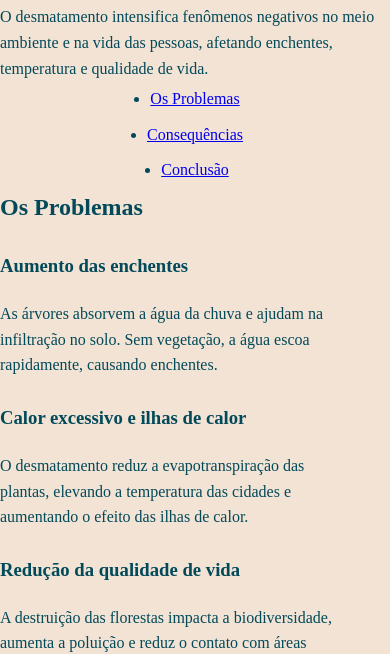
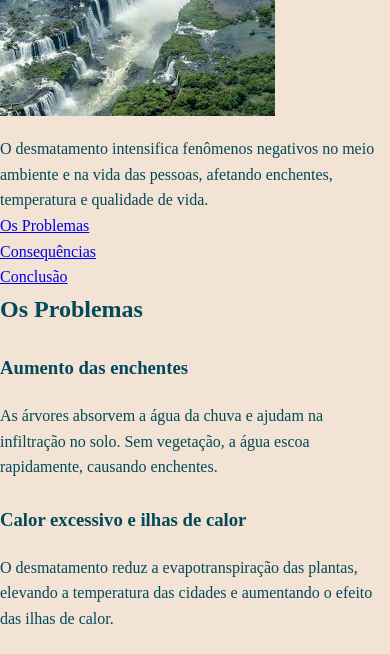
Before and after one commit to PittAmaRoblox/Projeto-Agrigrinho, a plain HTML site: page index.html in a window 390 px wide. Shown: the part 118-772 px from the top of the page. Drawn offline with Linux system fonts and the light colour scheme; a web font is replaced by a local one.

Commit message:
ALTERAÇOes

```diff
--- a/index.html
+++ b/index.html
@@ -8,7 +8,7 @@
 <body>
     <header>
         <h1>Impacto do Desmatamento</h1>
-        <img src="cataratas-do-iguacu.jpg" alt="Foto das Cataratas do Iguaçu, um lugar com muitas árvores e mata nativa preservada.">
+        <img src="img/images.jpeg" alt="Foto das Cataratas do Iguaçu, um lugar com muitas árvores e mata nativa preservada.">
         <p>O desmatamento intensifica fenômenos negativos no meio ambiente e na vida das pessoas, afetando enchentes, temperatura e qualidade de vida.</p>
         <nav>
             <ul>
--- a/styles.css
+++ b/styles.css
@@ -11,6 +11,11 @@
     --font-titulo: "Rakkas", serif;
 }
 
+/* código omitido */
+
+/* código omitido */
+
+/* Reset */
 * {
     margin: 0;
     padding: 0;
@@ -37,22 +42,4 @@ img {
     max-width: 90%;
 }
 
-@media (max-width: 768px) {
-    .conteudo {
-        width: 90%;
-    }
-
-    nav ul {
-        display: flex;
-        flex-direction: column;
-        align-items: center;
-    }
-
-    nav ul li {
-        margin: 5px 0;
-    }
-
-    .cta-button {
-        width: 100%;
-    }
-}
+/* código omitido */
```
Also changed, not shown: img/images.jpeg (added).
